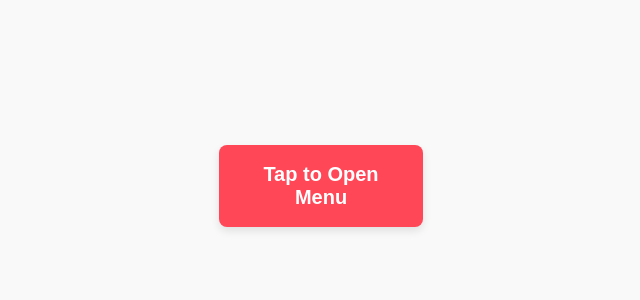
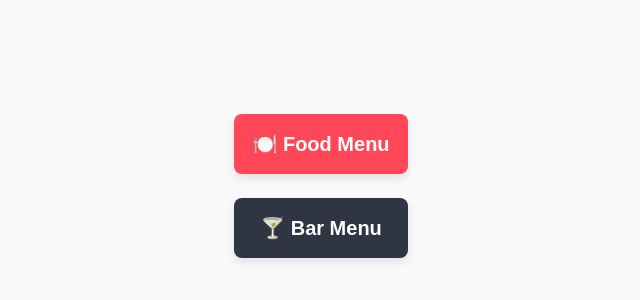
Before and after one commit to Aryan1522005/21-palms-menu-card, a plain HTML site: page index.html in a window 1280 px wide. Shown: the part 214-514 px from the top of the page, without its empty margins (319-959 px from the left). Drawn offline with Linux system fonts and the light colour scheme.

Commit message:
Update index.html

```diff
--- a/index.html
+++ b/index.html
@@ -3,17 +3,19 @@
 <head>
     <meta charset="UTF-8">
     <meta name="viewport" content="width=device-width, initial-scale=1.0">
-    <title>21 Palms Bar & Food Menu</title>
+    <title>21 Palms Menu</title>
     <style>
-        /* This centers the button nicely on the screen */
+        /* Center the buttons on the screen and stack them */
         body, html {
             margin: 0;
             padding: 0;
             height: 100%;
             display: flex;
+            flex-direction: column; /* Stacks items vertically */
             justify-content: center;
             align-items: center;
             background-color: #f9f9f9;
+            font-family: sans-serif;
         }
 
         .menu-btn {
@@ -21,22 +23,42 @@
             width: 80%;
             max-width: 300px;
             padding: 18px;
-            background-color: #ff4757;
+            margin: 12px 0; /* Adds spacing between the two buttons */
             color: white;
             text-align: center;
             text-decoration: none;
-            font-family: sans-serif;
             font-size: 20px;
             font-weight: bold;
             border-radius: 8px;
             box-shadow: 0 4px 8px rgba(0,0,0,0.1);
+            transition: opacity 0.2s ease-in-out;
+        }
+
+        .menu-btn:hover {
+            opacity: 0.85; /* Slight fade effect when tapped/hovered */
+        }
+
+        /* Distinct colors for each button */
+        .food-btn {
+            background-color: #ff4757; /* Red */
+        }
+
+        .bar-btn {
+            background-color: #2f3542; /* Dark Grey */
         }
     </style>
 </head>
 <body>
 
-    <!-- This button links directly to your exact PDF file name -->
-    <a href="21 palms bar and food menu.pdf" target="_blank" class="menu-btn">Tap to Open Menu</a>
+    <!-- Links directly to the exact Food Menu PDF file name -->
+    <a href="The T Hotels Food Menu 291124.pdf" target="_blank" class="menu-btn food-btn">
+        🍽️ Food Menu
+    </a>
+
+    <!-- Links directly to the exact Bar Menu PDF file name -->
+    <a href="The T Hotels Bar Menu 291124.pdf" target="_blank" class="menu-btn bar-btn">
+        🍸 Bar Menu
+    </a>
 
 </body>
 </html>
```
